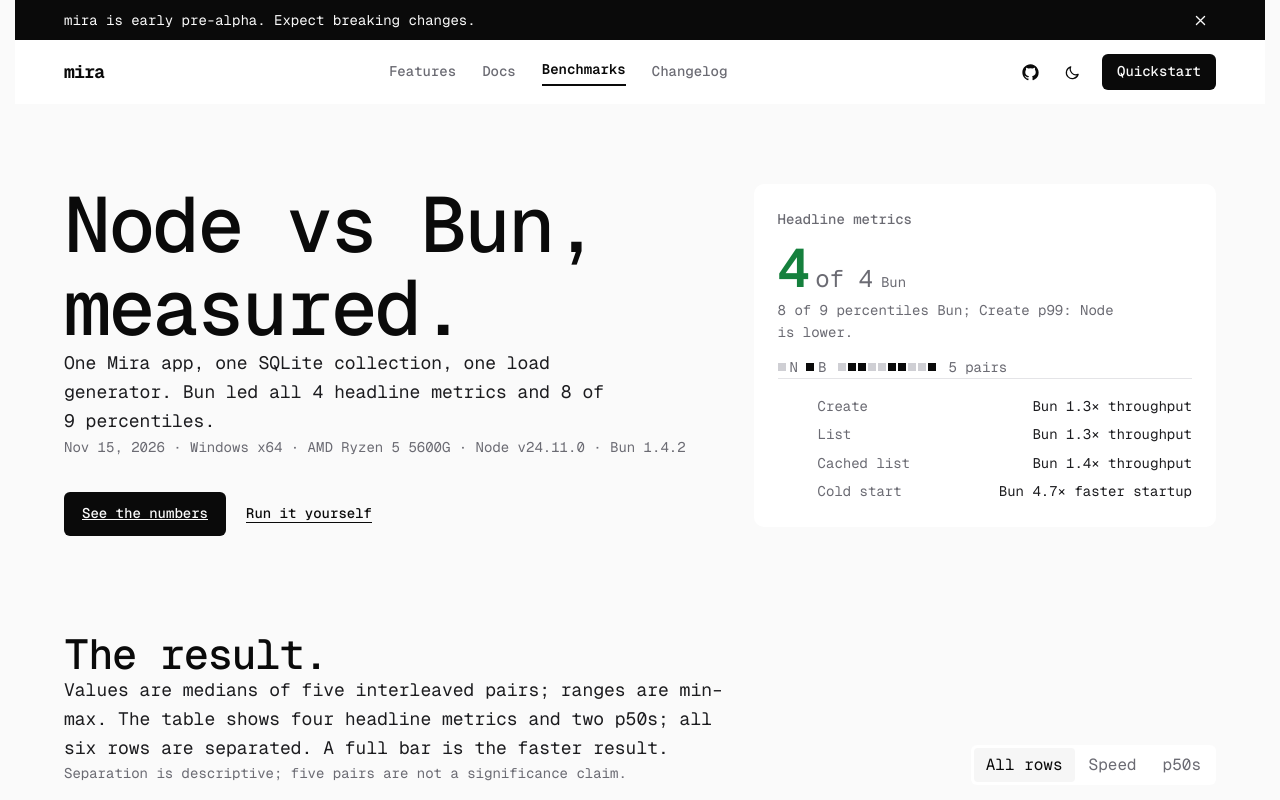
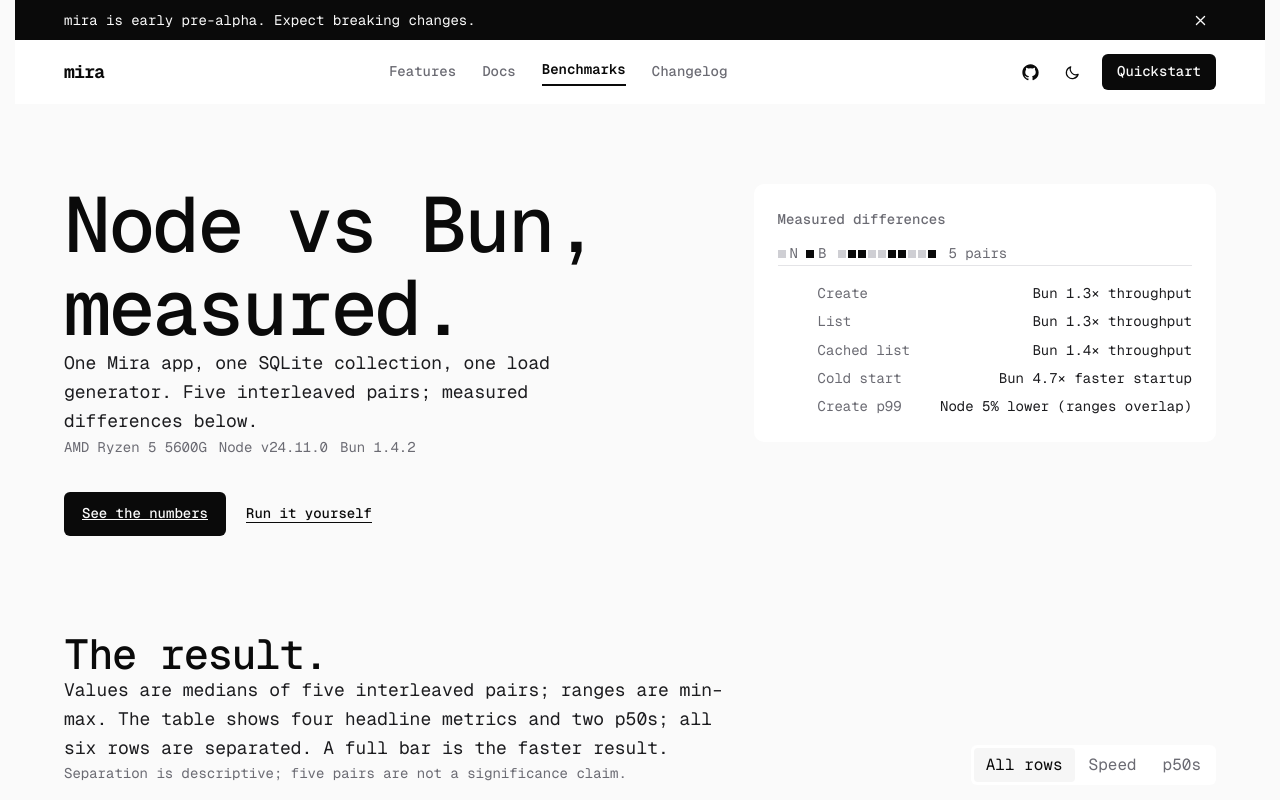
Before and after one commit to GetterSethya/mira, a SvelteKit app in the folder apps/landing/: page /benchmarks in a window 1280 px wide. Shown: the top 800 px of the page. Built offline with nearby package versions, Linux system fonts and the light colour scheme.

Commit message:
feat(landing): reframe benchmark summary as neutral differences

```diff
--- a/apps/landing/src/lib/components/BenchmarkMetricRow.svelte
+++ b/apps/landing/src/lib/components/BenchmarkMetricRow.svelte
@@ -19,7 +19,7 @@
 </script>
 
 <article
-  class="grid items-center gap-4 border-t border-[var(--border)] py-5 first:border-t-0 lg:grid-cols-[minmax(150px,0.75fr)_minmax(0,1.55fr)_minmax(150px,0.4fr)] lg:gap-7 max-lg:grid-cols-[minmax(0,1fr)_auto]"
+  class="grid items-center gap-4 border-t border-[var(--border)] py-5 first:border-t-0 lg:grid-cols-[minmax(150px,0.75fr)_minmax(0,1.55fr)_minmax(170px,0.4fr)] lg:gap-7 max-lg:grid-cols-[minmax(0,1fr)_auto]"
 >
   <div>
     <h3 class="text-[16px] font-semibold tracking-[-0.015em] text-[var(--ink)]">{row.label}</h3>
--- a/apps/landing/src/routes/benchmarks/+page.svelte
+++ b/apps/landing/src/routes/benchmarks/+page.svelte
@@ -5,7 +5,7 @@
   import BenchmarkMetricRow from '$lib/components/BenchmarkMetricRow.svelte';
   import benchmarks from '$lib/benchmarks.json';
 
-  const { results, environment, method, generatedAt } = benchmarks;
+  const { results, environment, method } = benchmarks;
 
   const node = results.node;
   const bun = results.bun;
@@ -44,6 +44,12 @@
     min: Math.min(...values),
     max: Math.max(...values)
   });
+
+  const overlaps = (a: ReadonlyArray<number>, b: ReadonlyArray<number>) => {
+    const left = range(a);
+    const right = range(b);
+    return left.max >= right.min && right.max >= left.min;
+  };
 
   const formatRange = (values: ReadonlyArray<number>, format: (value: number) => string) =>
     `${format(range(values).min)}–${format(range(values).max)}`;
@@ -290,24 +296,18 @@
   }));
 
   const workloadRows = orderedRows.filter((row) => row.group === 'speed');
-  const cardRows = workloadRows;
-  const workloadBunWins = workloadRows.filter((row) => row.winner === 'bun').length;
-  const workloadNodeWins = workloadRows.length - workloadBunWins;
-  const percentileBunWins = latencyRows.filter((row) => row.winner === 'bun').length;
-  const percentileNodeWins = latencyRows.length - percentileBunWins;
-  const leaderName = workloadBunWins >= workloadNodeWins ? 'Bun' : 'Node';
-  const leaderWins = Math.max(workloadBunWins, workloadNodeWins);
-  const percentileLeader = percentileBunWins >= percentileNodeWins ? 'Bun' : 'Node';
-  const percentileLeaderWins = Math.max(percentileBunWins, percentileNodeWins);
-  const workloadPhrase =
-    leaderWins === workloadRows.length ? `all ${workloadRows.length}` : `${leaderWins} of ${workloadRows.length}`;
-  const heroResult = `${leaderName} led ${workloadPhrase} headline metrics and ${percentileLeaderWins} of ${latencyRows.length} percentiles.`;
-  const percentileExceptions = latencyRows.filter((row) => row.winner === 'node');
-  const exceptionNote =
-    percentileExceptions.length > 0
-      ? `; ${percentileExceptions.map((row) => `${row.label}: Node is lower`).join('; ')}`
-      : '';
-  const verdictNote = `${percentileLeaderWins} of ${latencyRows.length} percentiles ${percentileLeader}${exceptionNote}.`;
+  const createP99 = latencyRows.find((row) => row.label === 'Create p99');
+  const createP99Overlap = overlaps(
+    values(node.runs, (run) => run.create.p99),
+    values(bun.runs, (run) => run.create.p99)
+  );
+  const createP99Delta = createP99
+    ? `${createP99.delta}${createP99Overlap ? ' (ranges overlap)' : ''}`
+    : '';
+  const cardRows = [
+    ...workloadRows.map((row) => ({ id: row.id, label: row.id === 'list' ? 'List' : row.id === 'list-cached' ? 'Cached list' : row.label, delta: row.delta })),
+    ...(createP99 ? [{ id: 'create-p99', label: 'Create p99', delta: createP99Delta }] : [])
+  ];
 
   const facts = [
     { label: 'Runs', value: `${method.runs} interleaved pairs` },
@@ -364,11 +364,13 @@
         Node vs Bun, measured.
       </h1>
       <p class="mt-6 max-w-[52ch] text-[18px] leading-[1.6] text-[var(--fg)] max-sm:text-[18px]">
-        One Mira app, one SQLite collection, one load generator. {heroResult}
+        One Mira app, one SQLite collection, one load generator. Five interleaved pairs; measured
+        differences below.
       </p>
-      <p class="mt-5 text-[14px] leading-[1.7] text-[var(--muted)]">
-        <time datetime={generatedAt}>{formatDate(generatedAt)}</time> · {osLabel} · {cpu} · Node
-        {environment.node} · Bun {environment.bun}
+      <p class="mt-5 flex flex-col gap-0.5 text-[14px] leading-[1.7] text-[var(--muted)] sm:flex-row sm:flex-wrap sm:gap-x-3">
+        <span>{cpu}</span>
+        <span>Node {environment.node}</span>
+        <span>Bun {environment.bun}</span>
       </p>
       <div class="mt-8 flex flex-col items-start gap-4 sm:flex-row sm:items-center sm:gap-5">
         <a
@@ -385,19 +387,9 @@
     <aside
       class="w-full rounded-[var(--radius-md)] bg-[var(--surface)] p-6 animate-[rise_560ms_80ms_var(--ease)_both] motion-reduce:animate-none lg:max-w-[560px]"
       data-ui
-      aria-label="Headline result"
+      aria-label="Measured differences"
     >
-      <p class="text-[14px] font-medium text-[var(--muted)]">Headline metrics</p>
-      <div class="mt-3.5 flex items-baseline gap-2">
-        <span
-          class="text-[54px] font-semibold leading-[0.9] tracking-[-0.05em] tabular-nums max-sm:text-[46px] {leaderWins > 0
-            ? 'text-[var(--success)]'
-            : 'text-[var(--muted)]'}">{leaderWins}</span
-        >
-        <span class="text-[24px] text-[var(--muted)]">of {workloadRows.length}</span>
-        <span class="text-[14px] text-[var(--muted)]">{leaderName}</span>
-      </div>
-      <p class="mt-3.5 text-[14px] text-[var(--muted)]">{verdictNote}</p>
+      <p class="text-[14px] font-medium text-[var(--muted)]">Measured differences</p>
       <div
         class="mt-3 flex flex-wrap items-center gap-2"
         role="img"
@@ -420,11 +412,11 @@
         </span>
         <span class="ml-1 text-[14px] text-[var(--muted)]">5 pairs</span>
       </div>
-      <ul class="mt-[18px] flex flex-col gap-1.5 border-t border-[var(--border)] pt-4 text-[14px] sm:grid sm:grid-cols-2 sm:gap-x-8 sm:gap-y-1.5 lg:flex lg:flex-col">
+      <ul class="mt-[18px] flex flex-col gap-1.5 border-t border-[var(--border)] pt-4 text-[14px]">
         {#each cardRows as row (row.id)}
           <li class="flex items-baseline justify-between gap-4">
-            <span class="text-[var(--muted)]">{row.short}</span>
-            <span class="text-right tabular-nums text-[var(--fg)]">{row.delta}</span>
+            <span class="text-[var(--muted)] {row.id === 'create-p99' ? '' : 'whitespace-nowrap'}">{row.label}</span>
+            <span class="text-right tabular-nums text-[var(--fg)] {row.id === 'create-p99' ? '' : 'whitespace-nowrap'}">{row.delta}</span>
           </li>
         {/each}
       </ul>
```
